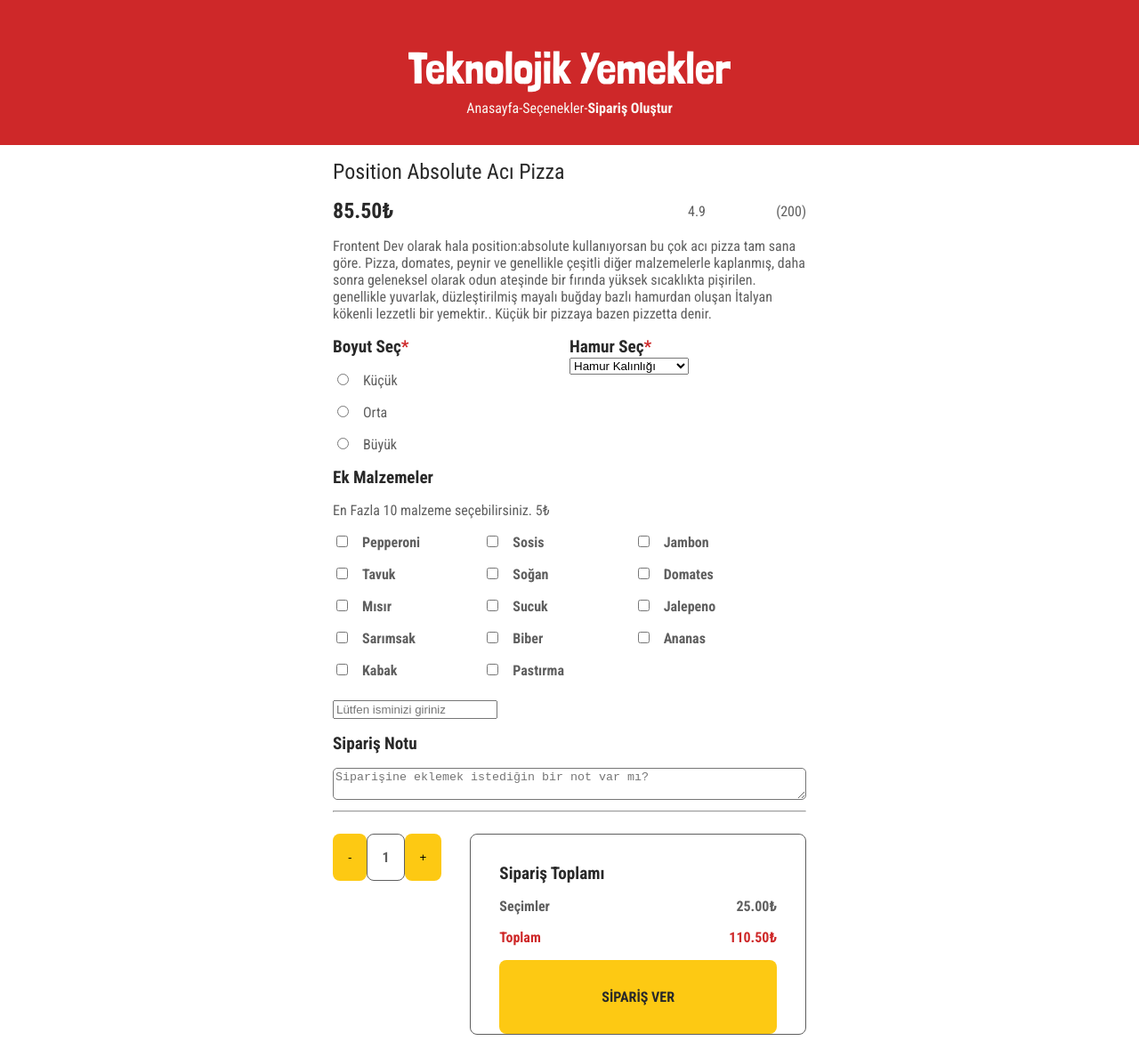
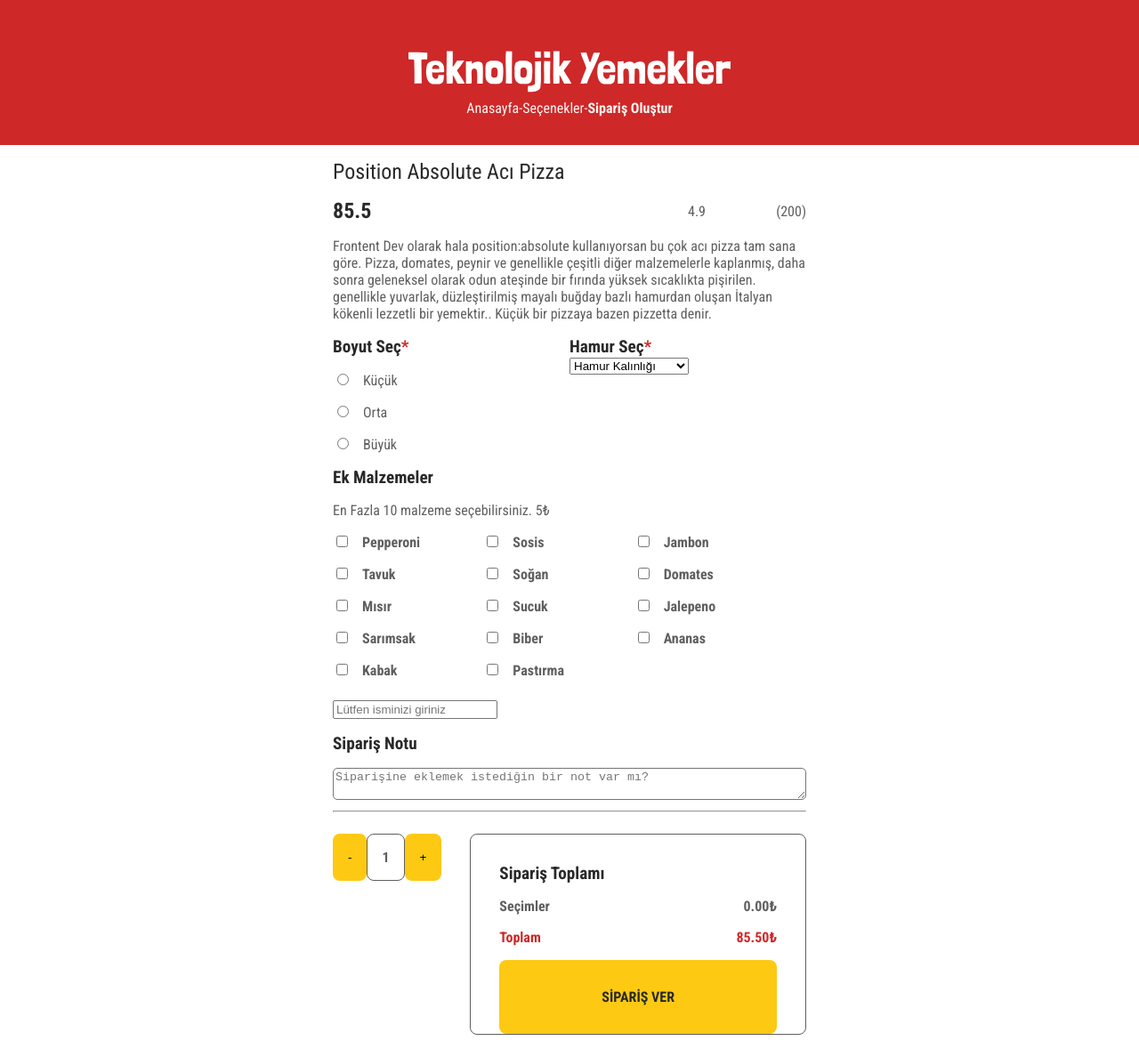
Before and after one commit to cemfurkankartoglu/pizza-challenge-workintech, a React (Vite) app: page /order in a window 1280 px wide. Shown: the whole page at 89% size. Built offline with nearby package versions, Linux system fonts and the light colour scheme; a web font is replaced by a local one.

Commit message:
boyutlara göre fiyat değişimi dışındaki fiyat hesaplamaları eklendi

```diff
--- a/src/components/Order.jsx
+++ b/src/components/Order.jsx
@@ -1,6 +1,14 @@
 import { useState, useEffect } from "react";
 import { Link } from 'react-router-dom';
 import axios from "axios";
+
+const pizzalar = [{
+  isim: "Position Absolute Acı Pizza",
+  aciklama: "Frontent Dev olarak hala position:absolute kullanıyorsan bu çok acı pizza tam sana göre. Pizza, domates, peynir ve genellikle çeşitli diğer malzemelerle kaplanmış, daha sonra geleneksel olarak odun ateşinde bir fırında yüksek sıcaklıkta pişirilen. genellikle yuvarlak, düzleştirilmiş mayalı buğday bazlı hamurdan oluşan İtalyan kökenli lezzetli bir yemektir.. Küçük bir pizzaya bazen pizzetta denir.",
+  fiyat: 85.5,
+  puan: 4.9,
+  degerlendirmeCount: 200
+}]
 
 export default function Order() {
   const initialValue = {
@@ -10,6 +18,9 @@ export default function Order() {
     malzemeler: [],
     notlar: "",
   }
+
+  const [toppings, setToppings] = useState(0);
+  const [total, setTotal] = useState(pizzalar[0].fiyat)
 
   const [formData, setFormData] = useState(initialValue);
   const [adet, setAdet] = useState(1);
@@ -42,6 +53,14 @@ export default function Order() {
       setISelected(false);
     }
   }, [formData]);
+
+  useEffect(() => {
+    calculateToppings();
+  }, [formData.malzemeler]);
+
+  useEffect(() => {
+    calculateTotal();
+  }, [toppings, adet]);
 
   function increaseQuantity() {
     setAdet(adet + 1);
@@ -95,19 +114,27 @@ export default function Order() {
 
   }
 
+  function calculateToppings() {
+    setToppings(formData.malzemeler.length * 5);
+  }
+
+  function calculateTotal() {
+    setTotal((pizzalar[0].fiyat + toppings) * adet)
+  }
+
   return (
     <main className="order-container">
 
       <section className='aciklama'>
-        <h1 className="pizza-baslik">Position Absolute Acı Pizza</h1>
+        <h1 className="pizza-baslik">{pizzalar[0].isim}</h1>
         <div className='istatistik'>
-          <div className="fiyat">85.50₺</div>
+          <div className="fiyat">{pizzalar[0].fiyat}</div>
           <div className='puan-degerlendirme'>
-            <div className='puan'>4.9</div>
-            <div className='degerlendirme'>(200)</div>
+            <div className='puan'>{pizzalar[0].puan}</div>
+            <div className='degerlendirme'>({pizzalar[0].degerlendirmeCount})</div>
           </div>
         </div>
-        <p>Frontent Dev olarak hala position:absolute kullanıyorsan bu çok acı pizza tam sana göre. Pizza, domates, peynir ve genellikle çeşitli diğer malzemelerle kaplanmış, daha sonra geleneksel olarak odun ateşinde bir fırında yüksek sıcaklıkta pişirilen. genellikle yuvarlak, düzleştirilmiş mayalı buğday bazlı hamurdan oluşan İtalyan kökenli lezzetli bir yemektir.. Küçük bir pizzaya bazen pizzetta denir. </p>
+        <p>{pizzalar[0].aciklama}</p>
       </section>
 
       <section className='secimler'>
@@ -199,12 +226,12 @@ export default function Order() {
 
               <div className="secimler-fiyat">
                 <p>Seçimler</p>
-                <p>25.00₺</p>
+                <p>{toppings}.00₺</p>
               </div>
 
               <div className="toplam-fiyat">
                 <p>Toplam</p>
-                <p>110.50₺</p>
+                <p>{total}0₺</p>
               </div>
 
               <Link
```
